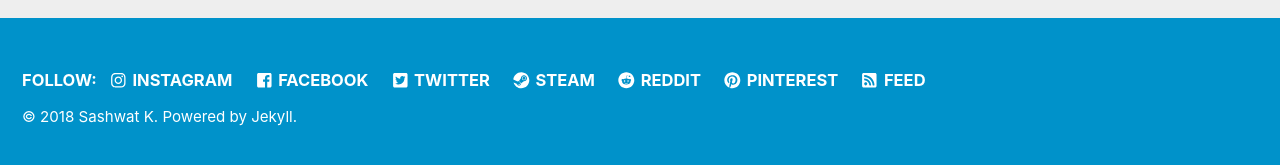
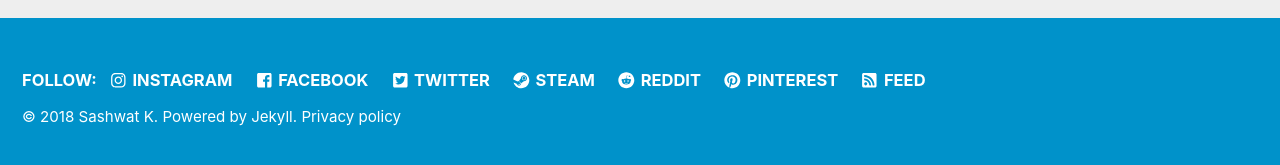
Before and after one commit to theonlyakhil/blog, a Jekyll site: the page built from index.html, in a window 1280 px wide and 900 px high, scrolled down 222 px. Shown: the part 727-892 px from the top of the window. Built offline with Jekyll 4.4.1, drawn with Linux system fonts in a browser that asks for light colours; cached includes are drawn as plain includes; nearby versions of some CDN libraries; the list of posts is cut into pages by our own code.

Commit message:
added privacy policy

```diff
--- a/_includes/footer.html
+++ b/_includes/footer.html
@@ -16,4 +16,4 @@
   </ul>
 </div>
 
-<div class="page__footer-copyright">&copy; {{ site.time | date: '%Y' }} {{ site.name | default: site.title }}. {{ site.data.ui-text[site.locale].powered_by | default: "Powered by" }} <a href="https://jekyllrb.com" rel="nofollow">Jekyll</a>.</div>
+<div class="page__footer-copyright">&copy; {{ site.time | date: '%Y' }} {{ site.name | default: site.title }}. {{ site.data.ui-text[site.locale].powered_by | default: "Powered by" }} <a href="https://jekyllrb.com" rel="nofollow">Jekyll</a>. <a href="https://www.freeprivacypolicy.com/privacy/view/8e94155265d9bc4e96576c0af31f939a">Privacy policy</a></div>
```
Also changed, not shown: 8 other files.
